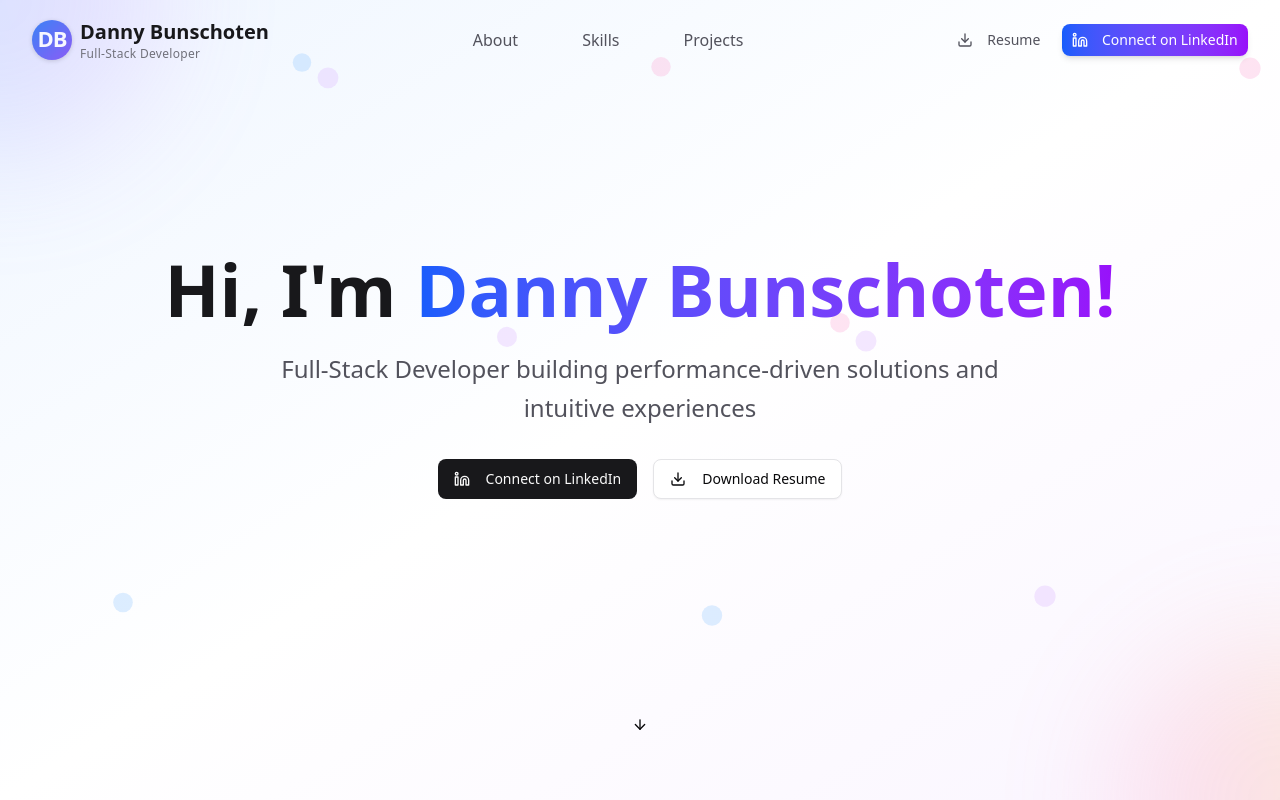
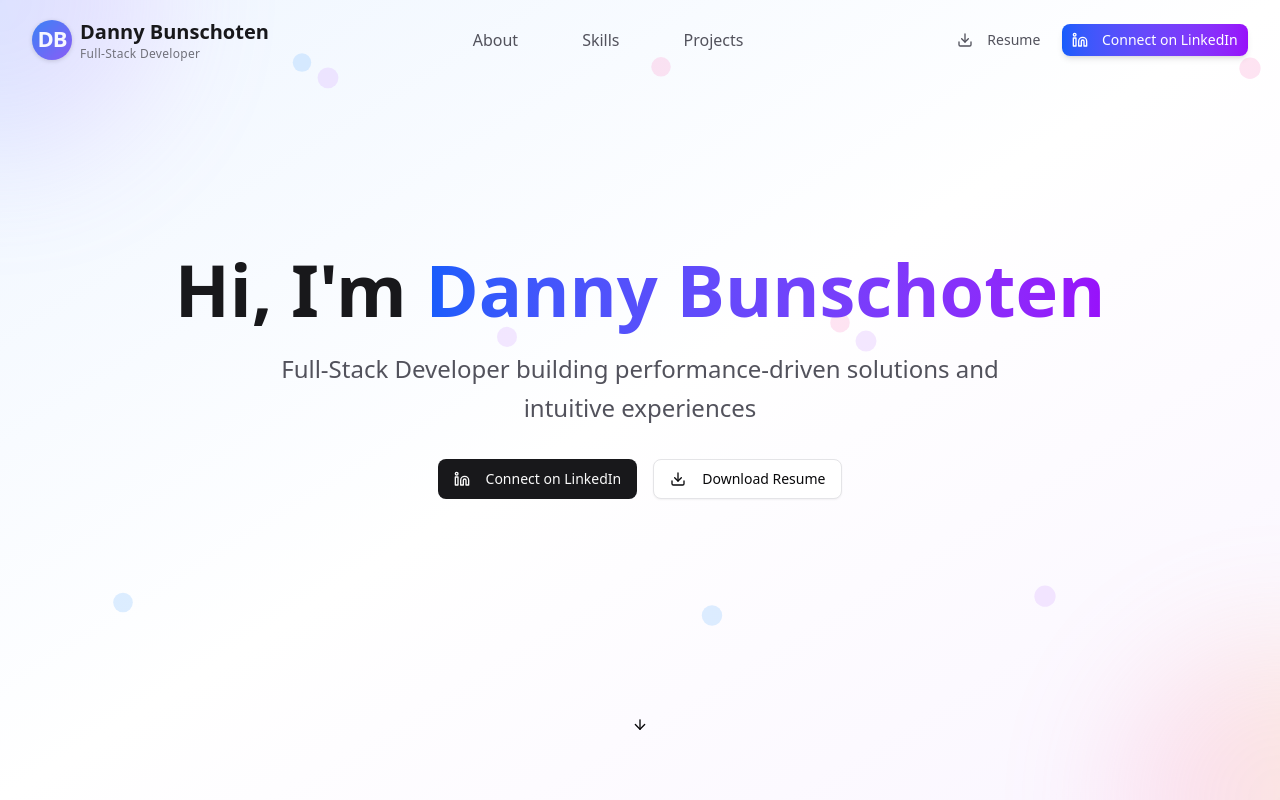
Before and after one commit to dannybunschoten/portfolio, a Next.js app: page / in a window 1280 px wide. Shown: the top 800 px of the page. Built offline with nearby package versions, Linux system fonts and the light colour scheme.

Commit message:
remove exclamation mark

```diff
--- a/src/app/components/Hero.tsx
+++ b/src/app/components/Hero.tsx
@@ -44,7 +44,7 @@ export default function Hero() {
           >
             Hi, I&apos;m{" "}
             <span className="bg-gradient-to-r from-blue-600 to-purple-600 bg-clip-text text-transparent">
-              Danny Bunschoten!
+              Danny Bunschoten
             </span>
           </motion.h1>
           <motion.p
```
